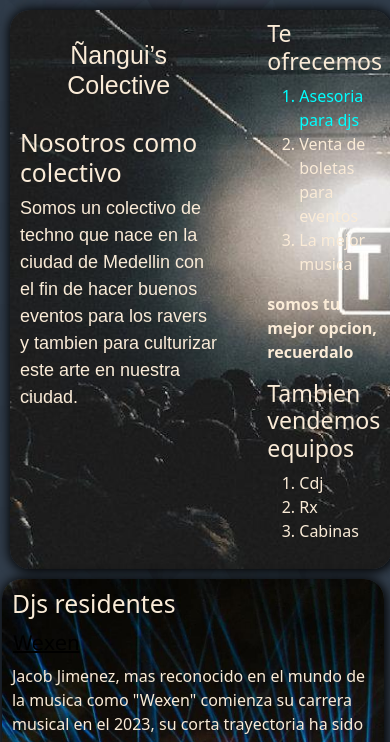
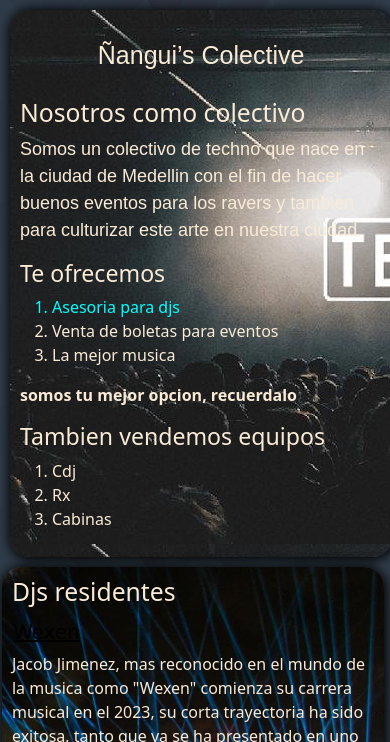
Before and after one commit to Haiverhdz/Proyecto-final, a website: page index.html in a window 390 px wide. Shown: the part 102-844 px from the top of the page. Drawn offline with Linux system fonts and the light colour scheme.

Commit message:
mejora en mobile

```diff
--- a/scss/layout/_mediaqueries.scss
+++ b/scss/layout/_mediaqueries.scss
@@ -60,14 +60,3 @@
         margin: 10px 70px 10px 10px;
         }
 }
-
-@media (max-width: 480px){
-    #sections{
-        display: flex;
-        width: 100%;
-        height: 100%;
-        gap: 20px;
-        background-size: cover;
-        justify-content: center;
-}
-}
```
Also changed, not shown: css/main.css, 1 other file.
